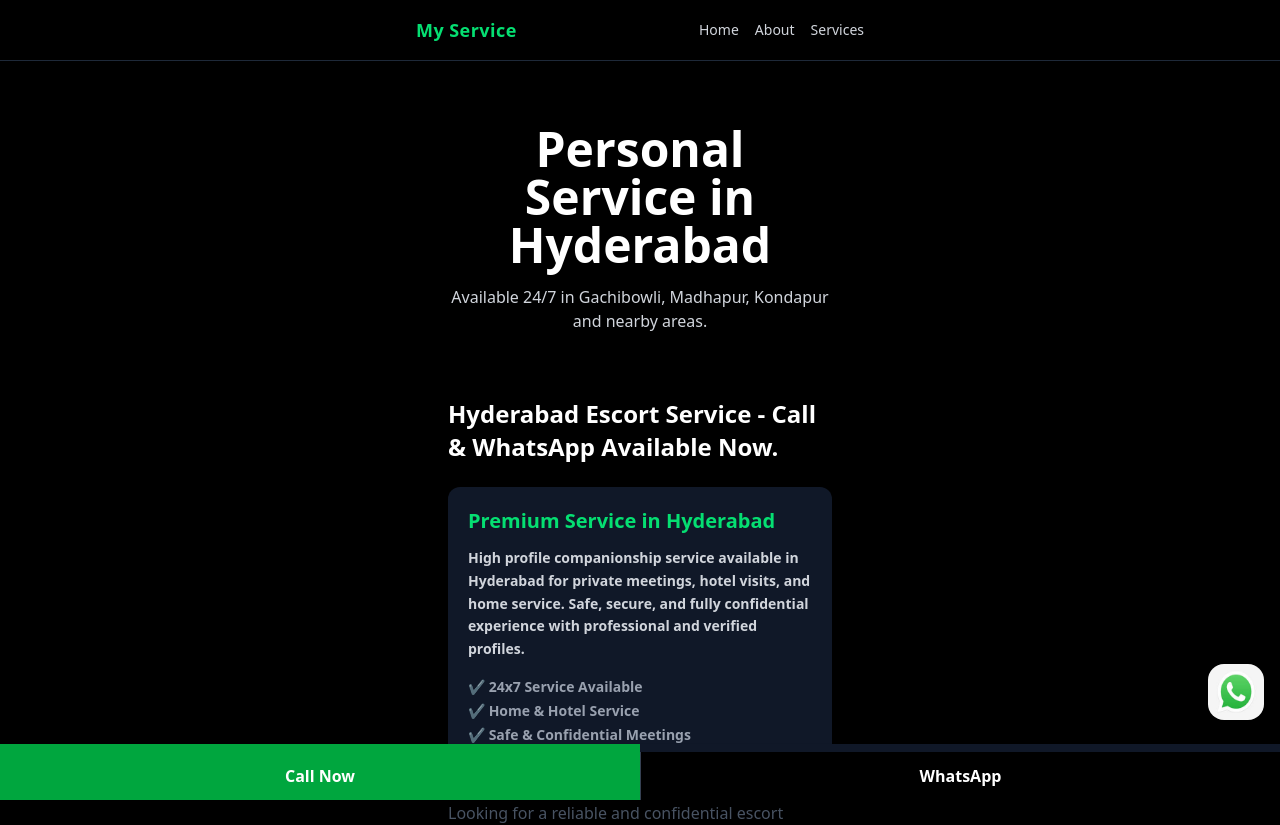
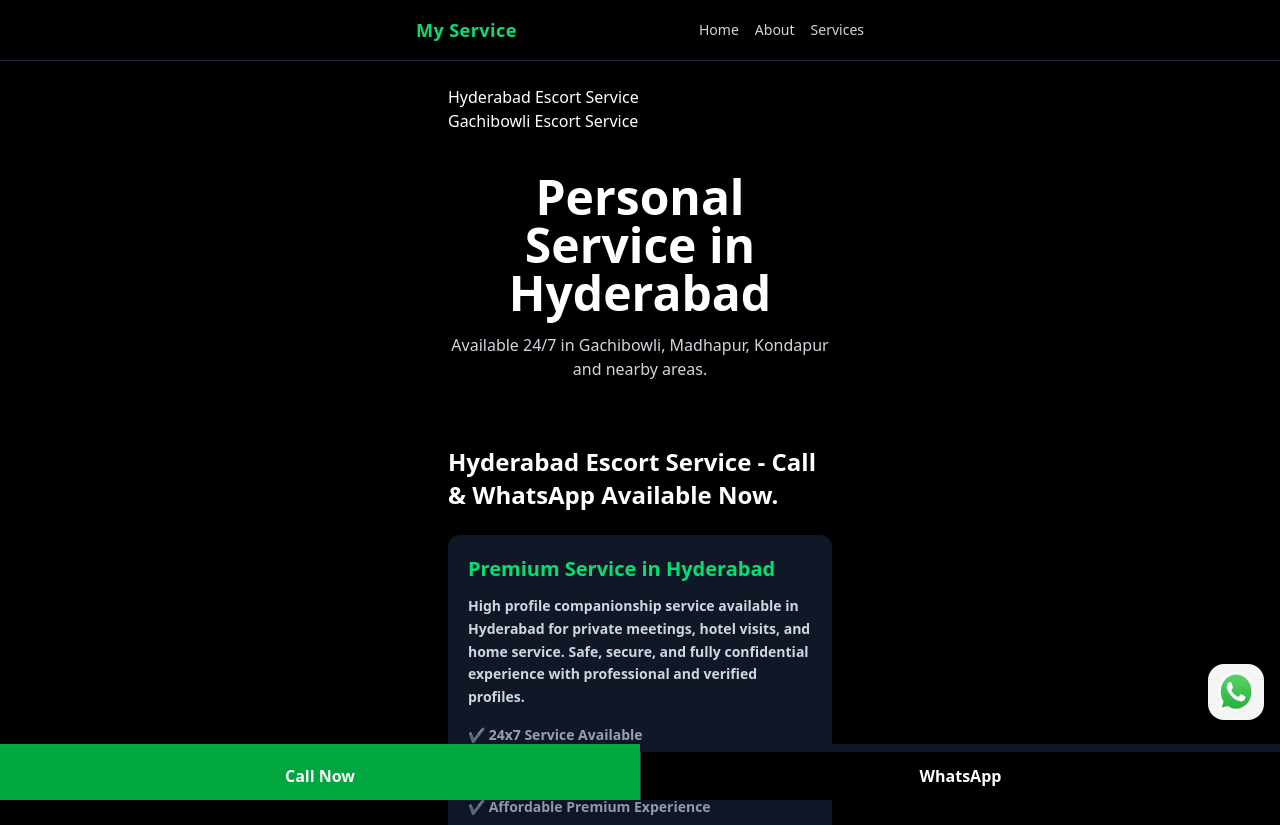
Before and after one commit to kalabhairava01/booking-landing-page, a Next.js app: page / in a window 1280 px wide. Shown: the top 825 px of the page. Built offline with nearby package versions, Linux system fonts and the light colour scheme.

Commit message:
add headings for SEO

```diff
--- a/src/app/page.js
+++ b/src/app/page.js
@@ -1,4 +1,11 @@
 "use client";
+
+export const metadata = {
+  title: "Hyderabad Escort Service | Call & WhatsApp Now",
+  description:
+    "Hyderabad escort service available in Gachibowli, Madhapur and nearby areas. Call and WhatsApp now for instant service.",
+};
+
 import { motion } from "framer-motion";
 export default function Home() {
   const images = [
@@ -45,6 +52,8 @@ export default function Home() {
 
   return (
     <div className="bg-black text-white min-h-screen px-4 pt-2 pb-20 ">
+      <h1>Hyderabad Escort Service</h1>
+      <h2>Gachibowli Escort Service</h2>
       <div className="max-w-4xl mx-auto">
         <motion.div
           initial={{ opacity: 0, y: 30 }}
@@ -192,7 +201,7 @@ export default function Home() {
         </a>
       </div>
 
-        {/* sticky bottom bar */}
+      {/* sticky bottom bar */}
 
       <div className="fixed bottom-0 left-0 w-full flex z-50">
         <a
```
